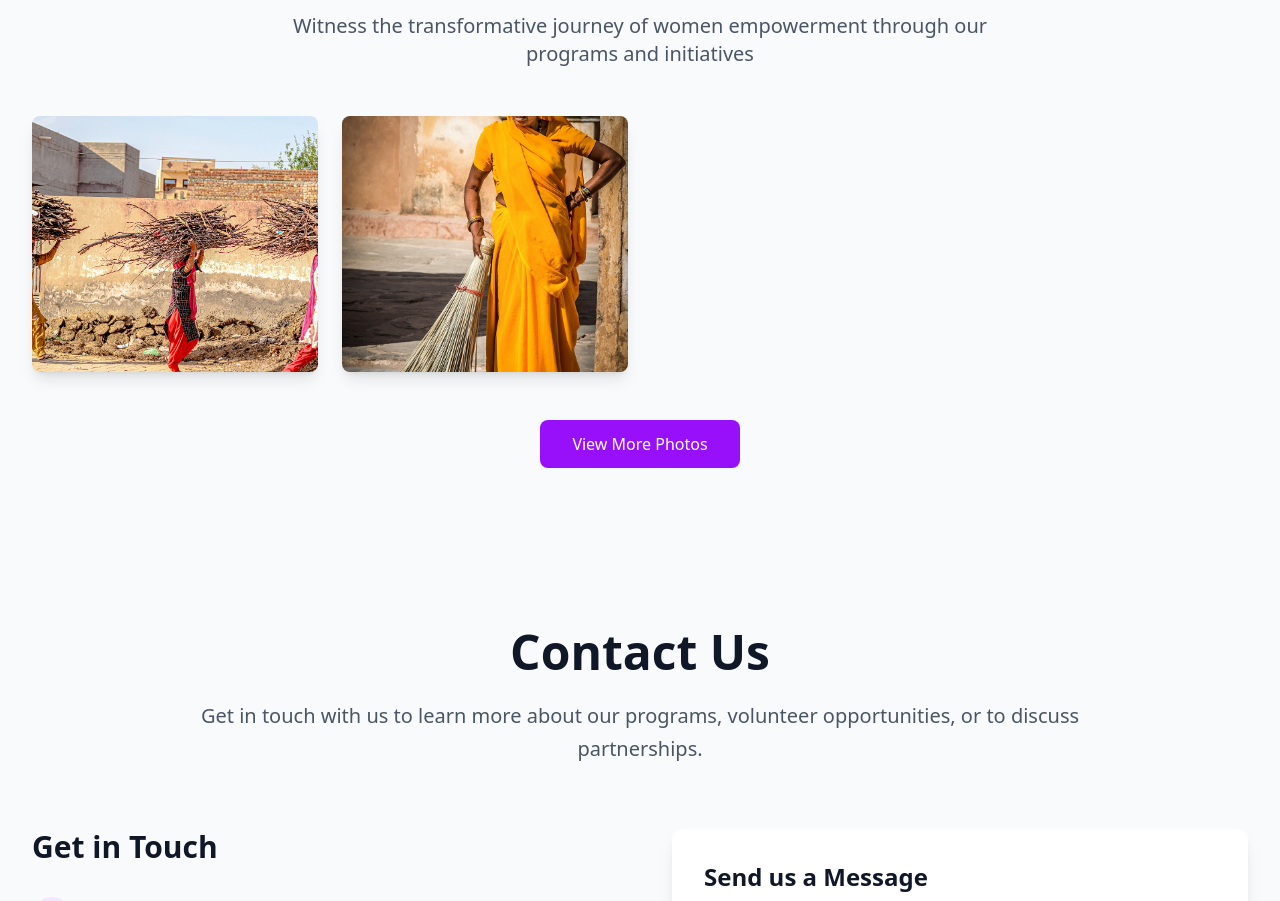
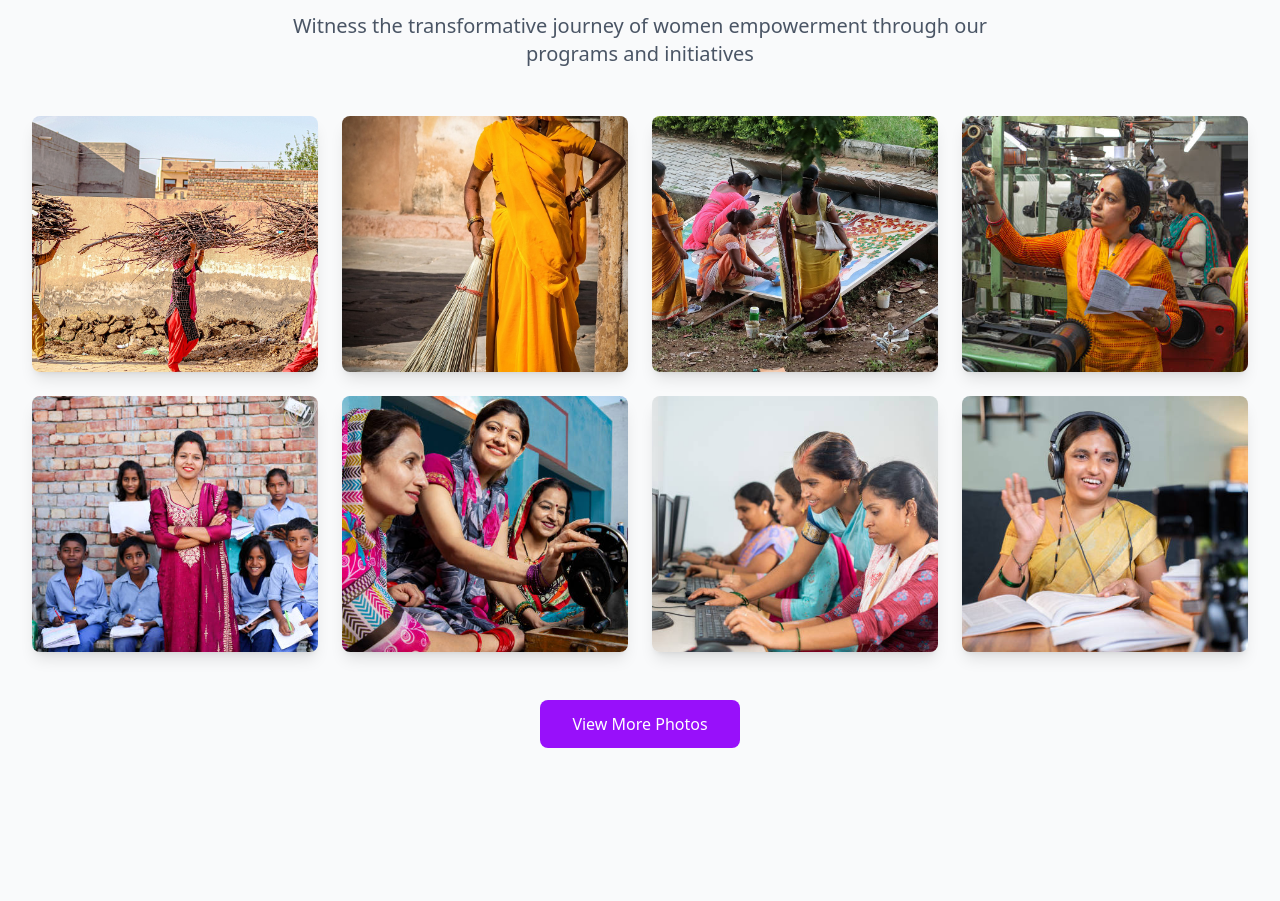
Before and after one commit to Nikitayadav4048/NGO, a React (Vite) app in the folder frontend/: page / in a window 1280 px wide. Shown: the part 3525-4426 px from the top of the page. Built offline with nearby package versions, Linux system fonts and the light colour scheme; no server answers.

Commit message:
Fixed gallery responsive behavior - 2 photos on mobile, 8 on desktop

```diff
--- a/frontend/src/pages/GallerySection.jsx
+++ b/frontend/src/pages/GallerySection.jsx
@@ -1,4 +1,4 @@
-import React, { useState } from 'react';
+import React, { useState, useEffect } from 'react';
 import { Card, CardContent } from '../components/ui/card.jsx';
 import img1 from '../assets/women-empowerment/img1.jpg';
 import img2 from '../assets/women-empowerment/img2.jpg';
@@ -14,6 +14,18 @@ import img11 from '../assets/women-empowerment/img11.jpg';
 
 const GallerySection = () => {
   const [showAll, setShowAll] = useState(false);
+  const [isMobile, setIsMobile] = useState(false);
+
+  useEffect(() => {
+    const checkScreenSize = () => {
+      setIsMobile(window.innerWidth < 768);
+    };
+
+    checkScreenSize();
+    window.addEventListener('resize', checkScreenSize);
+
+    return () => window.removeEventListener('resize', checkScreenSize);
+  }, []);
 
   const allImages = [
     { id: 1, src: img1, alt: 'Women Empowerment Workshop' },
@@ -30,7 +42,7 @@ const GallerySection = () => {
     { id: 12, src: img1, alt: 'Women Leadership Program' }
   ];
 
-  const displayedImages = showAll ? allImages : allImages.slice(0, 2);
+  const displayedImages = showAll ? allImages : (isMobile ? allImages.slice(0, 2) : allImages.slice(0, 8));
 
 
   return (
```
